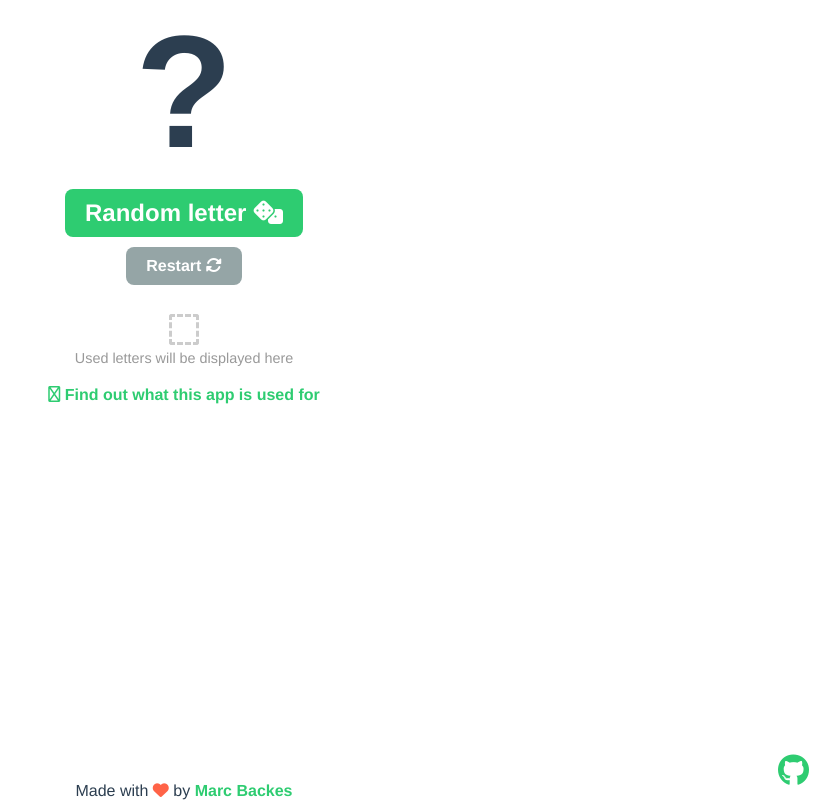
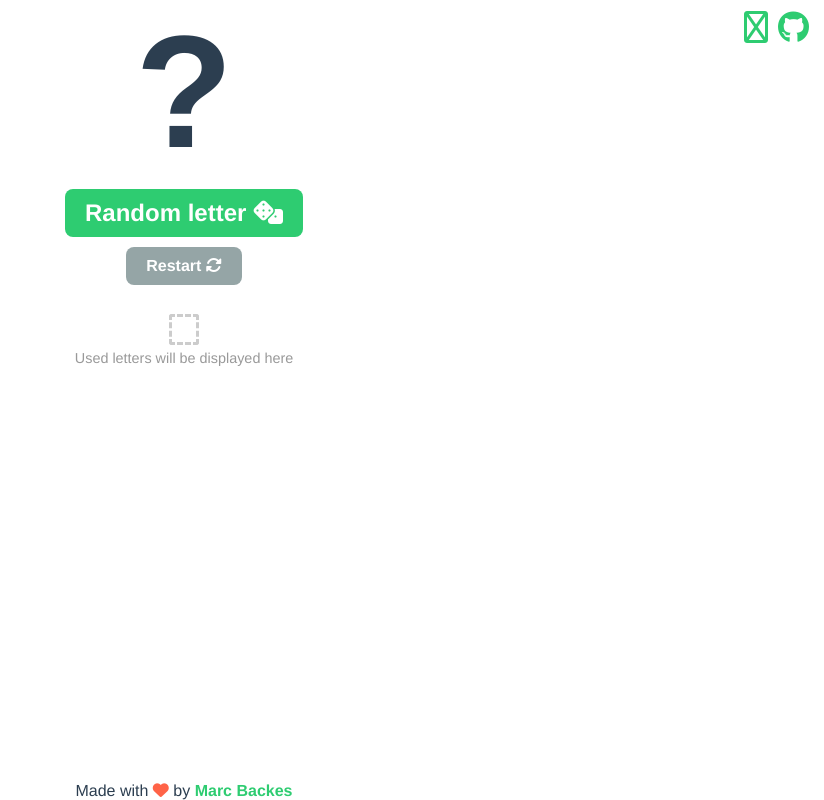
Before and after one commit to themarcba/random-letter-picker, a Vue app: page / in a window 1280 px wide. Shown: the whole page, without its empty margins (456-1280 px from the left). Built offline with nearby package versions, Linux system fonts and the light colour scheme.

Commit message:
Repositioned info and gh icon

```diff
--- a/src/App.vue
+++ b/src/App.vue
@@ -1,14 +1,6 @@
 <template>
     <div id="app">
         <RandomLetter></RandomLetter>
-
-        <div class="center">
-            <a href="https://github.com/themarcba/random-letter-picker#why">
-                <i class="far fa-info-circle"></i>
-                Find out what this app is used for
-            </a>
-        </div>
-
         <Footer></Footer>
     </div>
 </template>
--- a/src/components/Footer.vue
+++ b/src/components/Footer.vue
@@ -3,10 +3,14 @@
         Made with
         <i class="fas fa-heart"></i> by
         <a href="https://marc.dev">Marc Backes</a>
-        <br>
-        <a class="gh-icon" href="https://github.com/themarcba/random-letter-picker">
-            <i class="fab fa-github"></i>
-        </a>
+        <div class="footer-icons">
+            <a class="info-icon" href="https://github.com/themarcba/random-letter-picker#why">
+                <i class="far fa-info-circle"></i>
+            </a>
+            <a class="gh-icon" href="https://github.com/themarcba/random-letter-picker">
+                <i class="fab fa-github"></i>
+            </a>
+        </div>
     </div>
 </template>
 
@@ -23,12 +27,15 @@ export default {
     bottom: 0;
     padding: 0;
 }
-.gh-icon {
+.footer-icons {
     font-size: 2em;
     position: fixed;
     right: 10px;
-    width: 41px;
-    bottom: 10px;
+    top: 10px;
+}
+
+.footer-icons a {
+    margin: 5px;
 }
 .fa-heart {
     color: tomato;
```
